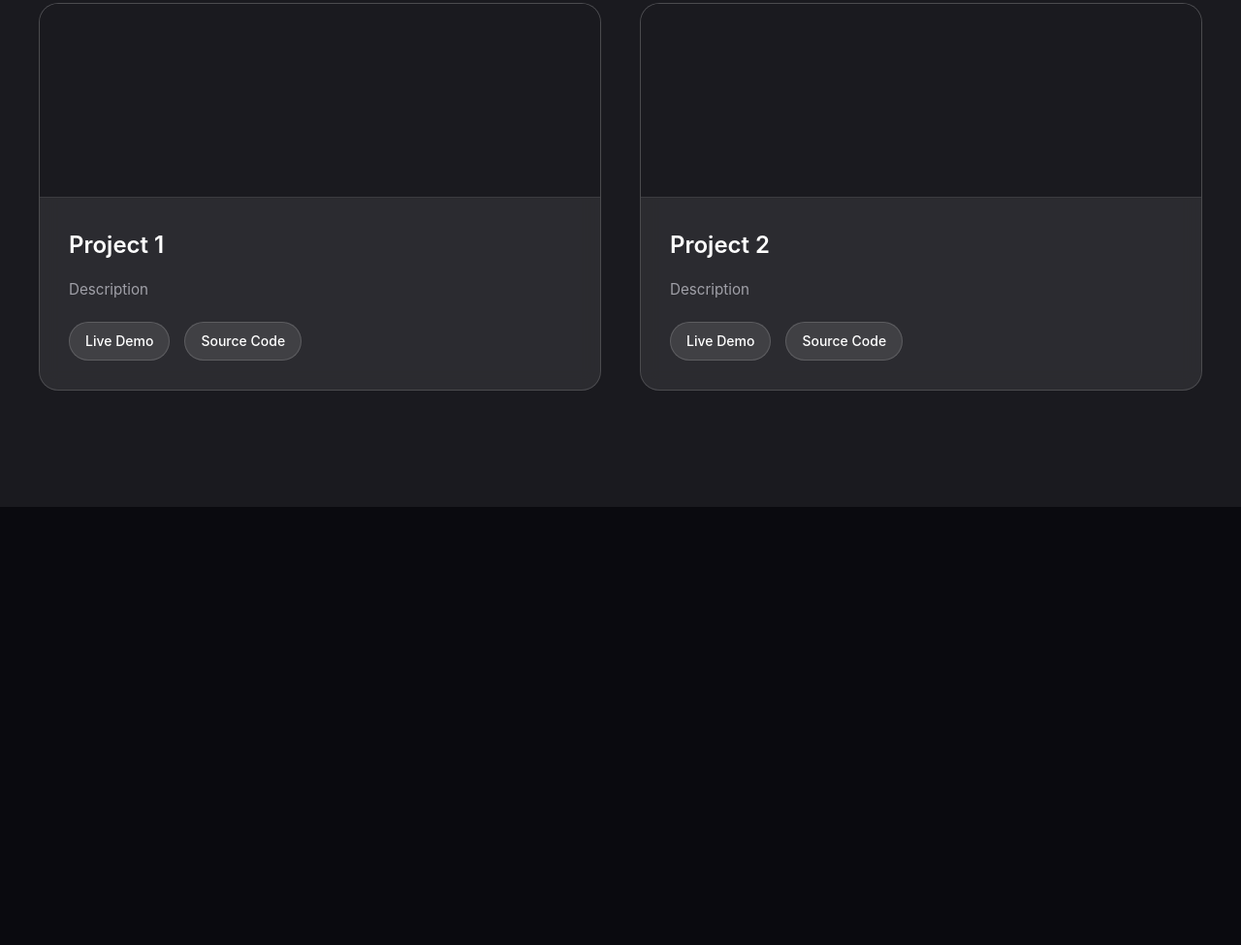
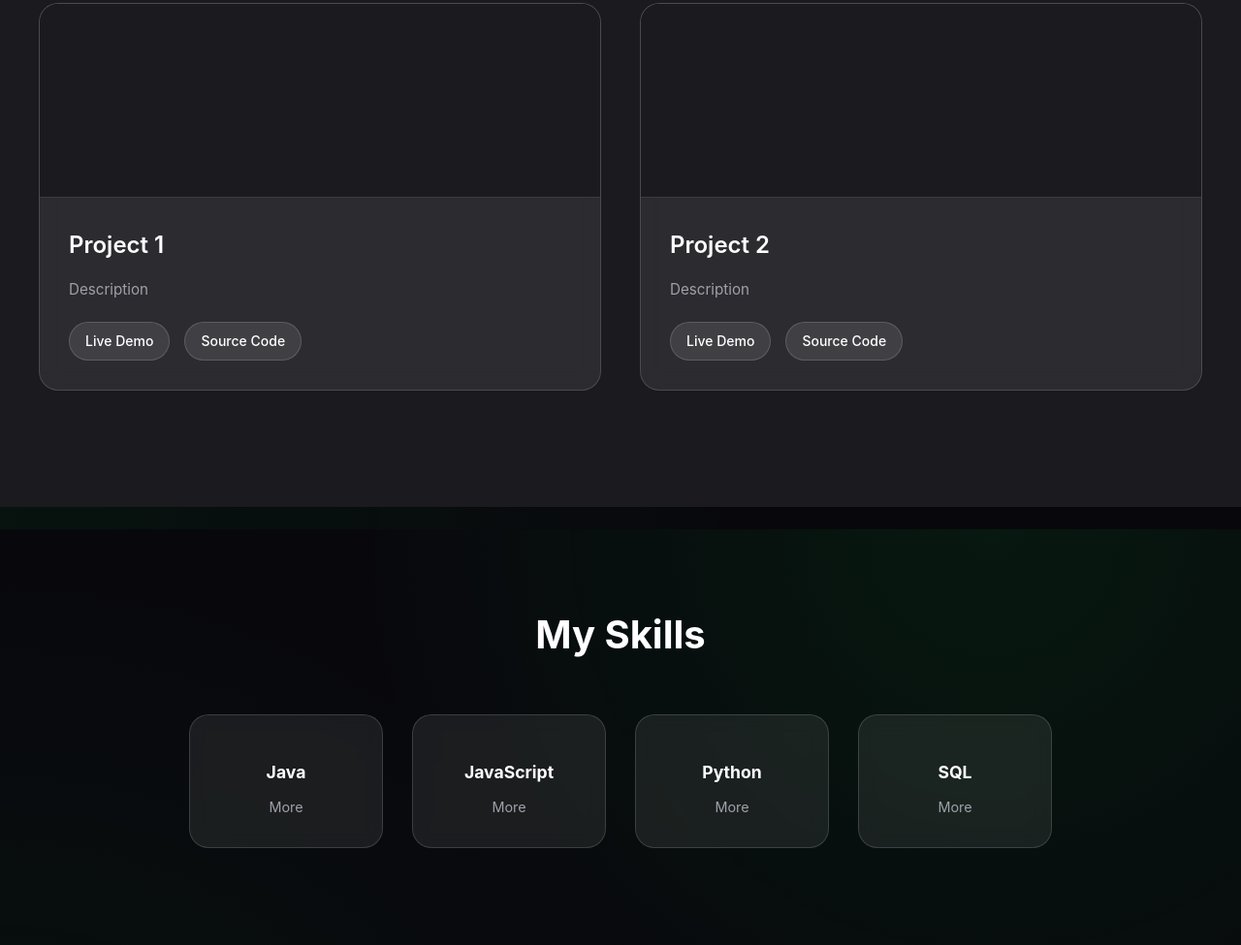
Before and after one commit to MitchellWilliams8/Portfolio-Website, a plain HTML site: page index.html in a window 1280 px wide. Shown: the part 1054-2029 px from the top of the page at 97% size. Before the commit the page ends 1577 px from the top, so only its background shows below. Drawn offline with Linux system fonts and the light colour scheme.

Commit message:
Adds a skills section

```diff
--- a/assets/style.css
+++ b/assets/style.css
@@ -25,8 +25,9 @@ body {
 }
 
 body {
-    background: var(--primary-bg);
+    background-color: var(--primary-bg);
     color: var(--primary-text);
+
 
     background-image:
         radial-gradient(circle at 80% 0%, rgba(2, 146, 50, 0.15) 0%, transparent 50%),
@@ -222,3 +223,59 @@ nav {
     border-color: transparent;
     color: white;
 }
+
+.skills {
+    padding: 100px 20px;
+    background: rgba(0,0,0,0.2);
+}
+
+.skills-container {
+    max-width: 1000px;
+    margin: 0 auto;
+    text-align: center;
+}
+
+.skills h2 {
+    font-size: 2.5rem;
+    margin-bottom: 50px;
+    color: var(--primary-text);
+}
+
+.skills-grid {
+    display: flex;
+    flex-wrap: wrap;
+    justify-content: center;
+    gap: 30px;
+}
+
+.skill-card {
+    background: var(--glass-bg);
+    border: 1px solid var(--glass-border);
+    backdrop-filter: blur(10px);
+    border-radius: 20px;
+    padding: 30px 20px;
+    width: 200px;
+    text-align: center;
+    transition: var(--transition);
+}
+
+.skill-card:hover {
+    transform: translateY(-5px);
+    background: rgba(255, 255, 255, 0.1);
+    border-color: var(--accent-color);
+}
+
+.skill-icon {
+    font-size: 2.5rem;
+    margin-bottom: 15px;
+}
+
+.skill-card h3 {
+    margin-bottom: 10px;
+    font-size: 1.1rem;
+}
+
+.skill-card p {
+    font-size: 0.9rem;
+    color: var(--secondary-text);
+}
--- a/index.html
+++ b/index.html
@@ -64,6 +64,33 @@
             </div>
         </div>
     </section>
+    <section class="skills" id="skills">
+        <div class="skills-container">
+            <h2>My Skills</h2>
+            <div class="skills-grid">
+                <div class="skill-card">
+                    <div class="skill-icon"></div>
+                    <h3>Java</h3>
+                    <p>More</p>
+                </div>
+                <div class="skill-card">
+                    <div class="skill-icon"></div>
+                    <h3>JavaScript</h3>
+                    <p>More</p>
+                </div>
+                <div class="skill-card">
+                    <div class="skill-icon"></div>
+                    <h3>Python</h3>
+                    <p>More</p>
+                </div>
+                <div class="skill-card">
+                    <div class="skill-icon"></div>
+                    <h3>SQL</h3>
+                    <p>More</p>
+                </div>
+            </div>
+        </div>
+    </section>
     <script src="assets/script.js"></script>
 </body>
 </html>
```
